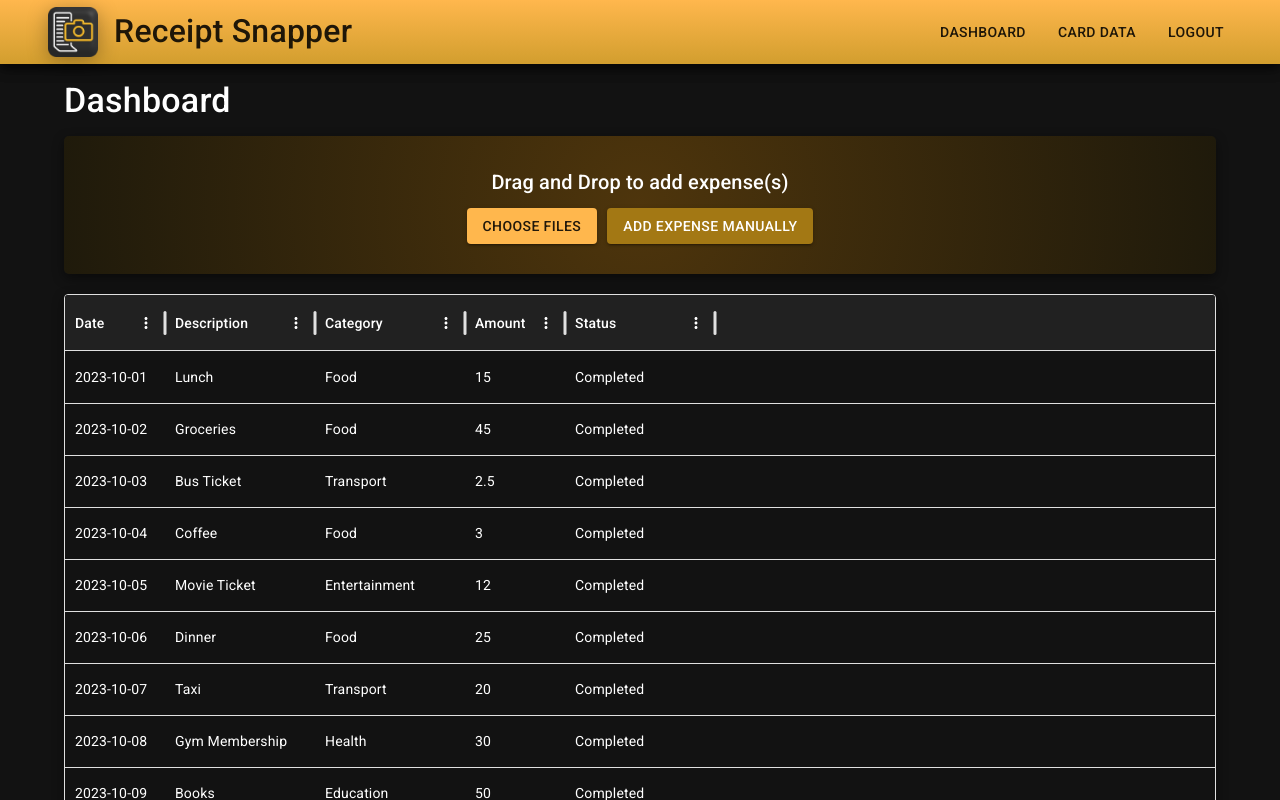
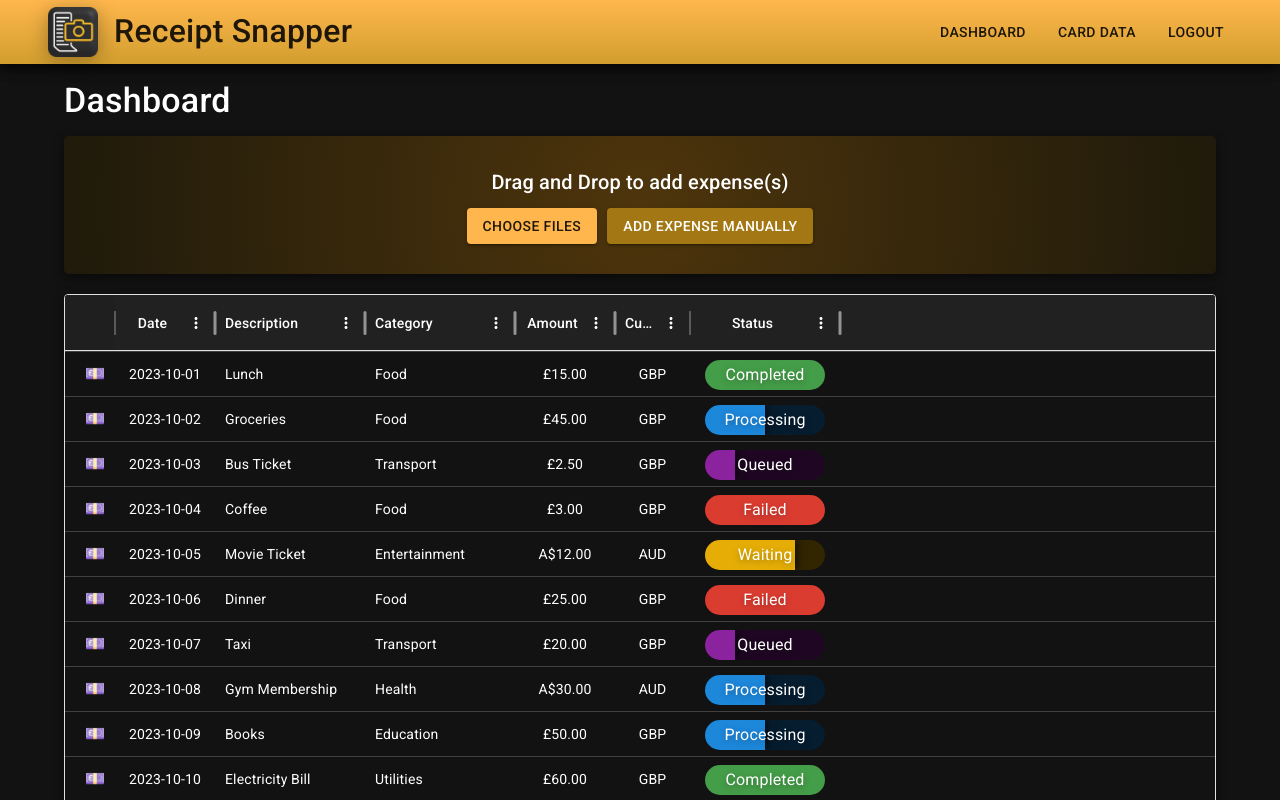
Before and after one commit to COMP2281/receipt-snapper, a React (Create React App) app in the folder myapp/: page /dashboard in a window 1280 px wide. Shown: the top 800 px of the page. Built offline with nearby package versions, Linux system fonts and the light colour scheme.

Commit message:
first draft of datagrid completed

```diff
--- a/myapp/src/components/expenseDatagrid.js
+++ b/myapp/src/components/expenseDatagrid.js
@@ -1,15 +1,13 @@
 import React from "react";
 import { Typography, useTheme } from "@mui/material";
 import { DataGrid } from '@mui/x-data-grid';
+import ProgressTag from "./progressTag";
 
 export default function ExpenseDatagrid({ rows }) {
     const theme = useTheme();
     return (
         <DataGrid
             sx={{
-                '& .MuiDataGrid-row': {
-                    cursor: 'pointer',
-                },
                 '& .MuiDataGrid-row:hover': {
                     backgroundColor: 'rgba(255, 255, 255, 0.06)',
                 },
@@ -19,9 +17,18 @@ export default function ExpenseDatagrid({ rows }) {
                 '& .MuiButtonBase-root': {
                     color: '#FFFFFF',
                 },
+                '& .MuiDataGrid-columnHeader': {
+                    alignContent: 'center',
+                    justifyContent: 'center',
+                },
+                '& .MuiDataGrid-columnSeparator': {
+                    opacity: .6,
+                },
                 '& .MuiDataGrid-toolbarContainer': {
-                    backgroundColor: '#424242',
-                    borderBottom: '1px solid rgba(255, 255, 255, 0.12)',
+                    backgroundColor: theme.palette.background.paper,
+                },
+                '& .MuiDataGrid-cell': {
+                    borderTop: '1px solid rgba(255, 255, 255, 0.2)',
                 },
                 // Add a drop shadow to the datagrid
                 boxShadow: '0px 4px 12px rgba(0, 0, 0, 0.47)',
@@ -31,9 +38,28 @@ export default function ExpenseDatagrid({ rows }) {
             rows={rows}
             columns={[
                 {
+                    field: '',
+                    headerName: ' ',
+                    width: 10,
+                    resizable: false,
+                    sortable: false,
+                    filterable: false,
+                    disableColumnMenu: true,
+                    renderCell: (params) => (
+                        <Typography sx={{
+                            p: 1.25,
+                            fontSize: '1rem',
+                        }}>
+                            💷
+                        </Typography>
+                    )
+                },
+                {
                     field: 'date',
                     headerName: 'Date',
                     width: 100,
+                    headerAlign: 'center',
+                    align: 'center',
                 },
                 {
                     field: 'description',
@@ -52,16 +78,62 @@ export default function ExpenseDatagrid({ rows }) {
                     headerName: 'Amount',
                     width: 100,
                     editable: false,
+                    headerAlign: 'center',
+                    align: 'center',
+                    valueFormatter: (params, row) => {
+                        const value = parseInt(params) / 100;
+                        const currency = row.currency || 'GBP';
+                        return new Intl.NumberFormat('en-GB', {
+                            style: 'currency',
+                            currency: currency,
+                        }).format(value);
+                    }
+                },
+                {
+                    field: 'currency',
+                    headerName: 'Currency',
+                    width: 75,
+                    editable: false,
+                    resizable: false,
+                    align: 'center',
+                    headerAlign: 'center',
                 },
                 {
                     field: 'status',
                     headerName: 'Status',
                     width: 150,
                     editable: false,
+                    headerAlign: 'center',
+                    align: 'center',
+                    renderCell: (params) => {
+                        const colors = {
+                            'Completed': '#4CAF50', // green
+                            'Waiting': '#FFC107', // amber
+                            'Processing': '#2196F3', // blue
+                            'Queued': '#9C27B0', // purple
+                            'Failed': '#F44336' // red
+                        }
+
+                        const progresses = {
+                            'Completed': 100,
+                            'Waiting': 75,
+                            'Processing': 50,
+                            'Queued': 25,
+                            'Failed': 100
+                        }
+
+                        const statusColor = colors[params.value] || '#888888';
+                        const statusProgress = progresses[params.value] || 100;
+
+                        return <ProgressTag text={params.value} color={statusColor} progress={statusProgress} />;
+                    }
                 }
             ]}
             pageSize={5}
             rowsPerPageOptions={[5]}
+            rowHeight={45}
+
+
         />
     );
 }
--- /dev/null
+++ b/myapp/src/components/progressTag.js
@@ -0,0 +1,43 @@
+import { Box, Typography } from "@mui/material";
+import React from "react";
+import { darken } from "@mui/material";
+
+export default function ProgressTag({ text, color, progress }) {
+    return (
+        <Box
+            sx={{
+                display: 'flex',
+                justifyContent: 'flex-start',
+                alignItems: 'center',
+                width: 120,
+                height: 30,
+                borderRadius: 5,
+                background: darken(color, 0.8),
+                mt: 1,
+                ml: 'auto',
+                mr: 'auto',
+                overflow: 'hidden',
+                position: 'relative',
+            }}>
+            <Box
+                sx={{
+                    width: `${progress}%`,
+                    height: '100%',
+                    borderRadius: '0px',
+                    background: darken(color, 0.1),
+                    boxShadow: '2px 0px 8px rgba(0, 0, 0, .7)',
+                }}
+            />
+            <Typography
+                sx={{
+                    width: '100%',
+                    position: 'absolute',
+                    textAlign: 'center',
+                    color: 'white',
+                    filter: 'drop-shadow(0px 2px 3px rgba(0, 0, 0, 0.3))',
+                }}>
+                {text}
+            </Typography>
+        </Box>
+    );
+}
--- a/myapp/src/pages/dashboard.js
+++ b/myapp/src/pages/dashboard.js
@@ -52,37 +52,41 @@ export default function Dashboard() {
 
                 <ExpenseDatagrid rows={
                     [
-                        // Sample data
-                        { id: 1, date: '2023-10-01', description: 'Lunch', category: 'Food', amount: 15.00, status: 'Completed' },
-                        { id: 2, date: '2023-10-02', description: 'Groceries', category: 'Food', amount: 45.00, status: 'Completed' },
-                        { id: 3, date: '2023-10-03', description: 'Bus Ticket', category: 'Transport', amount: 2.50, status: 'Completed' },
-                        { id: 4, date: '2023-10-04', description: 'Coffee', category: 'Food', amount: 3.00, status: 'Completed' },
-                        { id: 5, date: '2023-10-05', description: 'Movie Ticket', category: 'Entertainment', amount: 12.00, status: 'Completed' },
-                        { id: 6, date: '2023-10-06', description: 'Dinner', category: 'Food', amount: 25.00, status: 'Completed' },
-                        { id: 7, date: '2023-10-07', description: 'Taxi', category: 'Transport', amount: 20.00, status: 'Completed' },
-                        { id: 8, date: '2023-10-08', description: 'Gym Membership', category: 'Health', amount: 30.00, status: 'Completed' },
-                        { id: 9, date: '2023-10-09', description: 'Books', category: 'Education', amount: 50.00, status: 'Completed' },
-                        { id: 10, date: '2023-10-10', description: 'Electricity Bill', category: 'Utilities', amount: 60.00, status: 'Completed' },
-                        { id: 11, date: '2023-10-11', description: 'Water Bill', category: 'Utilities', amount: 25.00, status: 'Completed' },
-                        { id: 12, date: '2023-10-12', description: 'Internet Bill', category: 'Utilities', amount: 40.00, status: 'Completed' },
-                        { id: 13, date: '2023-10-13', description: 'Lunch', category: 'Food', amount: 15.00, status: 'Completed' },
-                        { id: 14, date: '2023-10-14', description: 'Groceries', category: 'Food', amount: 45.00, status: 'Completed' },
-                        { id: 15, date: '2023-10-15', description: 'Bus Ticket', category: 'Transport', amount: 2.50, status: 'Completed' },
-                        { id: 16, date: '2023-10-16', description: 'Coffee', category: 'Food', amount: 3.00, status: 'Completed' },
-                        { id: 17, date: '2023-10-17', description: 'Movie Ticket', category: 'Entertainment', amount: 12.00, status: 'Completed' },
-                        { id: 18, date: '2023-10-18', description: 'Dinner', category: 'Food', amount: 25.00, status: 'Completed' },
-                        { id: 19, date: '2023-10-19', description: 'Taxi', category: 'Transport', amount: 20.00, status: 'Completed' },
-                        { id: 20, date: '2023-10-20', description: 'Gym Membership', category: 'Health', amount: 30.00, status: 'Completed' },
-                        { id: 21, date: '2023-10-21', description: 'Books', category: 'Education', amount: 50.00, status: 'Completed' },
-                        { id: 22, date: '2023-10-22', description: 'Electricity Bill', category: 'Utilities', amount: 60.00, status: 'Completed' },
-                        { id: 23, date: '2023-10-23', description: 'Water Bill', category: 'Utilities', amount: 25.00, status: 'Completed' },
-                        { id: 24, date: '2023-10-24', description: 'Internet Bill', category: 'Utilities', amount: 40.00, status: 'Completed' },
-                        { id: 25, date: '2023-10-25', description: 'Lunch', category: 'Food', amount: 15.00, status: 'Completed' },
-                        { id: 26, date: '2023-10-26', description: 'Groceries', category: 'Food', amount: 45.00, status: 'Completed' },
-                        { id: 27, date: '2023-10-27', description: 'Bus Ticket', category: 'Transport', amount: 2.50, status: 'Completed' },
-                        { id: 28, date: '2023-10-28', description: 'Coffee', category: 'Food', amount: 3.00, status: 'Completed' },
-                        { id: 29, date: '2023-10-29', description: 'Movie Ticket', category: 'Entertainment', amount: 12.00, status: 'Completed' },
-                        { id: 30, date: '2023-10-30', description: 'Dinner', category: 'Food', amount: 25.00, status: 'Completed' },
+                        // Sample data with amounts in pennies and currency added
+                        { id: 1, date: '2023-10-01', description: 'Lunch', category: 'Food', amount: 1500, currency: 'GBP', status: 'Completed' },
+                        { id: 2, date: '2023-10-02', description: 'Groceries', category: 'Food', amount: 4500, currency: 'GBP', status: 'Processing' },
+                        { id: 3, date: '2023-10-03', description: 'Bus Ticket', category: 'Transport', amount: 250, currency: 'GBP', status: 'Queued' },
+                        { id: 4, date: '2023-10-04', description: 'Coffee', category: 'Food', amount: 300, currency: 'GBP', status: 'Failed' },
+                        { id: 5, date: '2023-10-05', description: 'Movie Ticket', category: 'Entertainment', amount: 1200, currency: 'AUD', status: 'Waiting' },
+                        { id: 6, date: '2023-10-06', description: 'Dinner', category: 'Food', amount: 2500, currency: 'GBP', status: 'Failed' },
+                        { id: 7, date: '2023-10-07', description: 'Taxi', category: 'Transport', amount: 2000, currency: 'GBP', status: 'Queued' },
+                        { id: 8, date: '2023-10-08', description: 'Gym Membership', category: 'Health', amount: 3000, currency: 'AUD', status: 'Processing' },
+                        { id: 9, date: '2023-10-09', description: 'Books', category: 'Education', amount: 5000, currency: 'GBP', status: 'Processing' },
+                        { id: 10, date: '2023-10-10', description: 'Electricity Bill', category: 'Utilities', amount: 6000, currency: 'GBP', status: 'Completed' },
+                        { id: 11, date: '2023-10-11', description: 'Water Bill', category: 'Utilities', amount: 2500, currency: 'GBP', status: 'Completed' },
+                        { id: 12, date: '2023-10-12', description: 'Internet Bill', category: 'Utilities', amount: 4000, currency: 'AUD', status: 'Completed' },
+                        { id: 13, date: '2023-10-13', description: 'Lunch', category: 'Food', amount: 1500, currency: 'GBP', status: 'Completed' },
+                        { id: 14, date: '2023-10-14', description: 'Groceries', category: 'Food', amount: 4500, currency: 'GBP', status: 'Completed' },
+                        { id: 15, date: '2023-10-15', description: 'Bus Ticket', category: 'Transport', amount: 250, currency: 'GBP', status: 'Completed' },
+                        { id: 16, date: '2023-10-16', description: 'Coffee', category: 'Food', amount: 300, currency: 'AUD', status: 'Completed' },
+                        { id: 17, date: '2023-10-17', description: 'Movie Ticket', category: 'Entertainment', amount: 1200, currency: 'GBP', status: 'Completed' },
+                        { id: 18, date: '2023-10-18', description: 'Dinner', category: 'Food', amount: 2500, currency: 'GBP', status: 'Completed' },
+                        { id: 19, date: '2023-10-19', description: 'Taxi', category: 'Transport', amount: 2000, currency: 'AUD', status: 'Completed' },
+                        { id: 20, date: '2023-10-20', description: 'Gym Membership', category: 'Health', amount: 3000, currency: 'GBP', status: 'Completed' },
+                        { id: 21, date: '2023-10-21', description: 'Books', category: 'Education', amount: 5000, currency: 'GBP', status: 'Completed' },
+                        { id: 22, date: '2023-10-22', description: 'Electricity Bill', category: 'Utilities', amount: 6000, currency: 'GBP', status: 'Completed' },
+                        { id: 23, date: '2023-10-23', description: 'Water Bill', category: 'Utilities', amount: 2500, currency: 'AUD', status: 'Completed' },
+                        { id: 24, date: '2023-10-24', description: 'Internet Bill', category: 'Utilities', amount: 4000, currency: 'GBP', status: 'Completed' },
+                        { id: 25, date: '2023-10-25', description: 'Lunch', category: 'Food', amount: 1500, currency: 'GBP', status: 'Completed' },
+                        { id: 26, date: '2023-10-26', description: 'Groceries', category: 'Food', amount: 4500, currency: 'GBP', status: 'Completed' },
+                        { id: 27, date: '2023-10-27', description: 'Bus Ticket', category: 'Transport', amount: 250, currency: 'AUD', status: 'Completed' },
+                        { id: 28, date: '2023-10-28', description: 'Coffee', category: 'Food', amount: 300, currency: 'GBP', status: 'Completed' },
+                        { id: 29, date: '2023-10-29', description: 'Movie Ticket', category: 'Entertainment', amount: 1200, currency: 'GBP', status: 'Completed' },
+                        { id: 30, date: '2023-10-30', description: 'Dinner', category: 'Food', amount: 2500, currency: 'AUD', status: 'Completed' },
+                        { id: 31, date: '2023-10-31', description: 'Taxi', category: 'Transport', amount: 2000, currency: 'GBP', status: 'Waiting' },
+                        { id: 32, date: '2023-11-01', description: 'Gym Membership', category: 'Health', amount: 3000, currency: 'GBP', status: 'Processing' },
+                        { id: 33, date: '2023-11-02', description: 'Books', category: 'Education', amount: 5000, currency: 'GBP', status: 'Queued' },
+                        { id: 34, date: '2023-11-03', description: 'Electricity Bill', category: 'Utilities', amount: 6000, currency: 'GBP', status: 'Failed' },
                     ]
                 }/>
             </Container>
```
